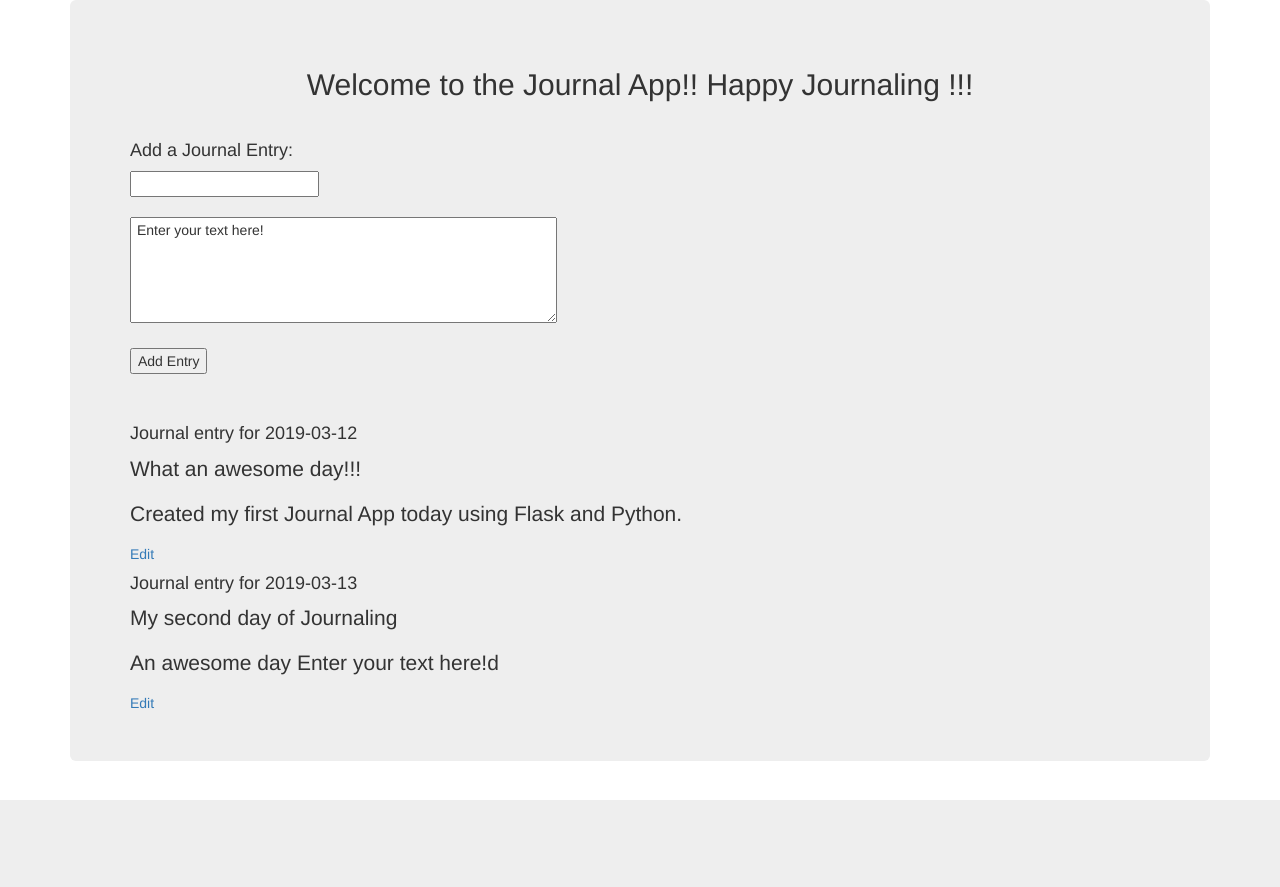
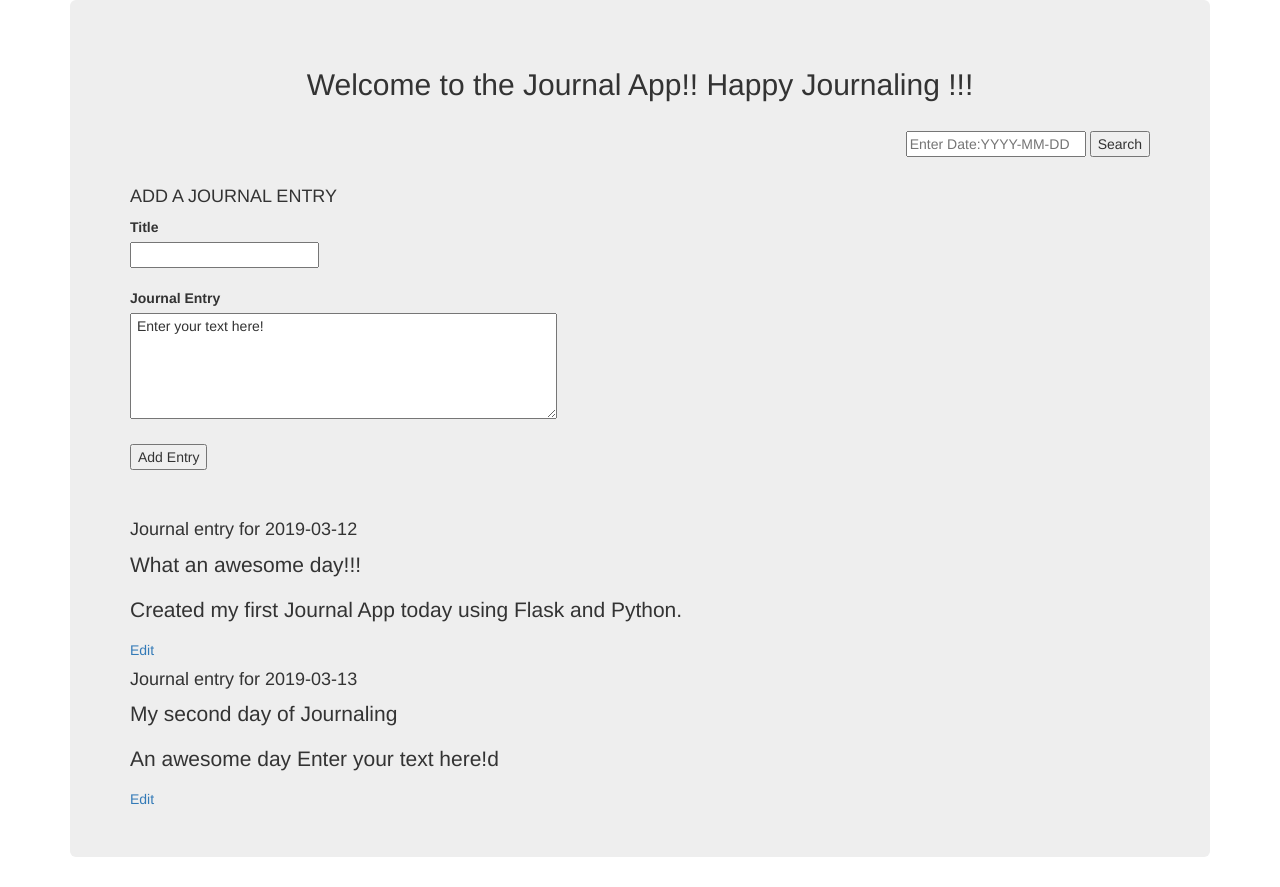
Before and after one commit to maheshwarkuchana/journal_webapp, a Flask app: page / in a window 1280 px wide. Before the commit the page ends 800 px from the top, so only its background shows below. Run offline with Flask 2, Linux system fonts and the light colour scheme; data comes from the database, SQL or seed files in the repository; both versions use the stored data as it was after the commit; some libraries are stand-ins or nearby versions.

Commit message:
Added search feature to the Journal App

```diff
--- a/app.py
+++ b/app.py
@@ -1,5 +1,5 @@
 from flask import Flask, render_template, request, redirect, url_for, flash
-from db_functions import add_entry, get_entries, edit_entry, fetch_entry
+from db_functions import add_entry, get_entries, edit_entry, fetch_entry, search_entry
 from datetime import datetime
 
 app = Flask(__name__)
@@ -40,6 +40,8 @@ def add():
 
 
 
+
+
 @app.route('/edit/<id>', methods=['GET','POST'])
 def fetch(id):
     if request.method == "POST":
@@ -60,5 +62,16 @@ def fetch(id):
         return render_template("edit.html", entries=entries)
 
 
+
+
+@app.route('/search', methods=['GET','POST'])
+def search():
+    if request.method == 'POST':
+        entries = search_entry(date1 =request.form['search_date'])
+        return render_template('search_results.html', entries=entries)
+
+
+
+
 if __name__ == '__main__':
     app.run(port = 8000 ,debug=True)
--- a/create_db.py
+++ b/create_db.py
@@ -1,6 +1,8 @@
 import sqlite3
 
 conn = sqlite3.connect('diary.db')
+
+# Creating the table Diary
 
 sql_query = """
 CREATE TABLE IF NOT EXISTS Diary (
@@ -11,4 +13,7 @@ CREATE TABLE IF NOT EXISTS Diary (
 );
 """
 conn.execute(sql_query)
+
+
+conn.commit()
 conn.close()
--- a/db_functions.py
+++ b/db_functions.py
@@ -54,3 +54,14 @@ def fetch_entry(id):
     sql_query = """select * from Diary where id= %s""" % (id)
     execute_query(sql_query)
     return execute_query(sql_query).fetchall()
+
+def search_entry(date1):
+    """
+       function to search the diary using date
+       :param date1: date of the diary entry
+       :return: None
+       """
+
+    sql_query = """select * from Diary where journaldate= '%s'""" % (date1)
+    execute_query(sql_query)
+    return execute_query(sql_query).fetchall()
--- a/del_table.py
+++ b/del_table.py
@@ -1,4 +1,4 @@
-
+#Deletes all entries in the table.
 import sqlite3
 
 
--- a/templates/header.html
+++ b/templates/header.html
@@ -1,6 +1,6 @@
 <head>
     <meta charset="UTF-8">
-    <title>Todo App</title>
+    <title>Journal App</title>
 	<meta name="viewport" content="width=device-width, initial-scale=1">
 	<link rel="stylesheet" href="https://maxcdn.bootstrapcdn.com/bootstrap/3.4.0/css/bootstrap.min.css">
 	<script src="https://ajax.googleapis.com/ajax/libs/jquery/3.3.1/jquery.min.js"></script>
--- a/templates/index.html
+++ b/templates/index.html
@@ -11,17 +11,28 @@
 
     <h2 align="center">Welcome to the Journal App!! Happy Journaling !!!</h2>
         <br>
+            <div class="'container text-right">
+            <form action="{{ url_for('search') }}"  method="POST">
+            <input type="text"  cols = "30" name="search_date" placeholder="Enter Date:YYYY-MM-DD" style="width: 180px;" required>
+            <input type="submit" value="Search">
 
-        <h4>Add a Journal Entry:</h4>
+            </form>
+
+            </div>
+            <br>
+
+        <h4>ADD A JOURNAL ENTRY </h4>
 
 
 
         <form action="{{ url_for('add') }}" method="POST">
-            <input type="text" name="title">
+
+            <label> Title </label><br>
+            <input type="text"  name="title" required>
             <br>
             <br>
-
-            <textarea rows = "5" cols = "50" name = "details"> Enter your text here!</textarea>
+            <label> Journal Entry </label><br>
+            <textarea rows = "5" cols = "50" name = "details" required> Enter your text here!</textarea>
             <br>
             <br>
             <input type="submit" value="Add Entry">
@@ -56,5 +67,5 @@
 
 </body>
 
-{% endblock %}
+    {% endblock %}
 </html>
```
Also changed, not shown: templates/edit.html (+4 -5 lines), templates/search_results.html (added, +30 -0 lines), diary.db, 11 other files.
